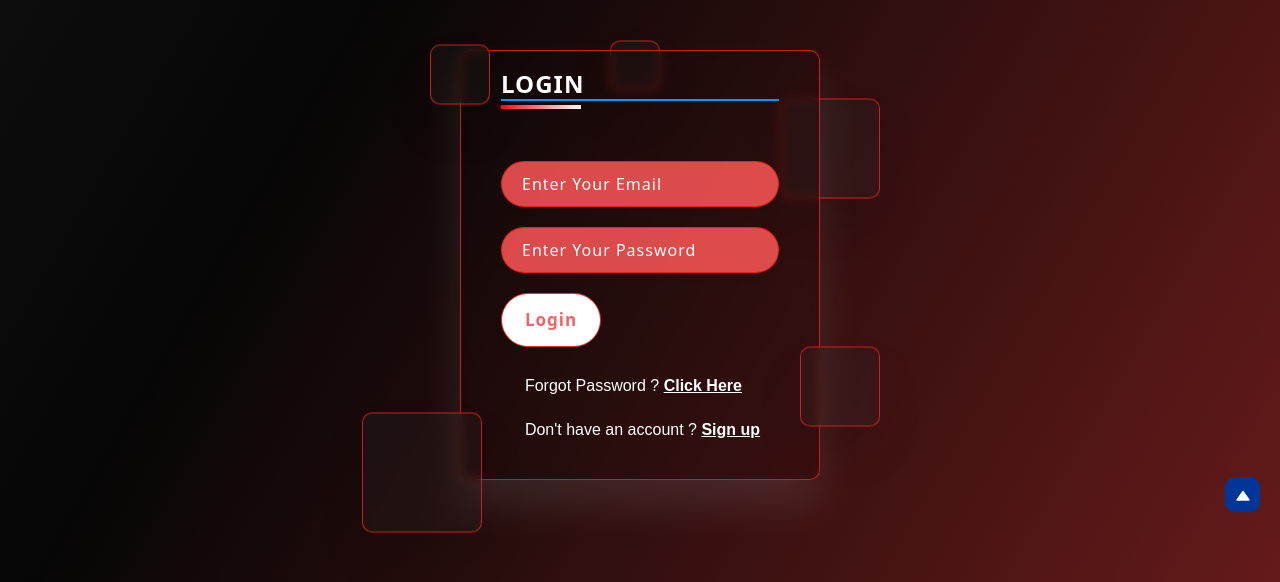
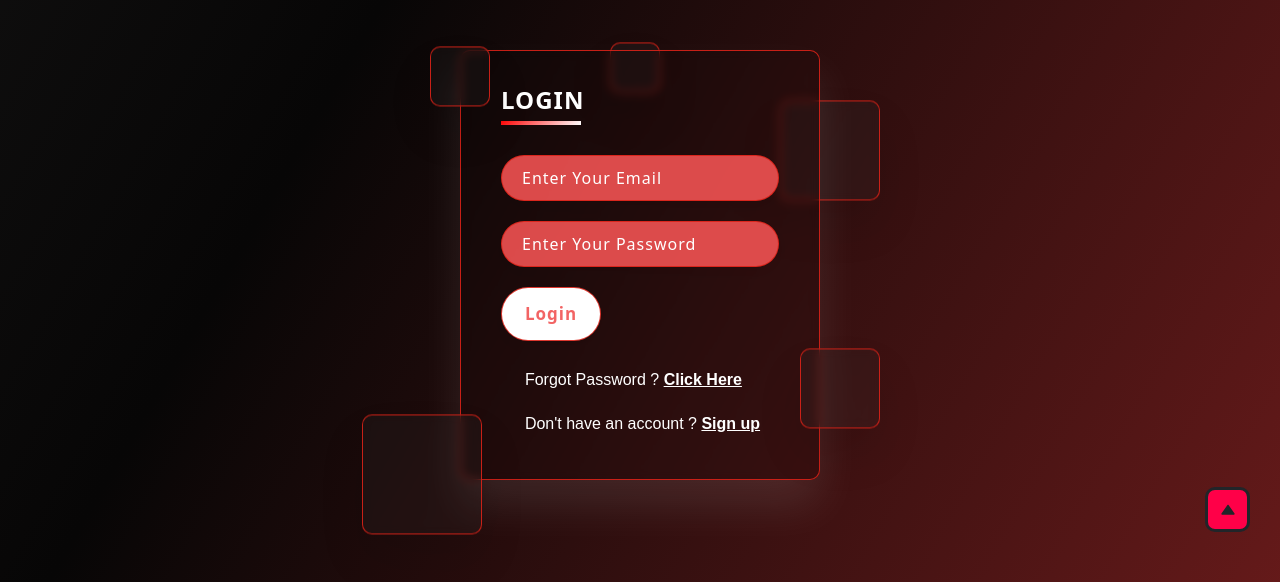
Before and after one commit to xSoyabx/proj, a React (Create React App) app in the folder E Commerce/client/: page /login in a window 1280 px wide. Shown: the part 218-800 px from the top of the page. Built offline with nearby package versions, Linux system fonts and the light colour scheme; no server answers; a web font is replaced by a local one.

Commit message:
scroll button file created and changes in css

```diff
--- /dev/null
+++ b/E Commerce/client/src/components/forms/ScrollButton.js
@@ -0,0 +1,42 @@
+import React, { useState, useEffect } from 'react';
+import { BiSolidUpArrow } from "react-icons/bi";
+import "../../styles/scroll_button.css";
+
+const ScrollButton = () => {
+  const [visible, setVisible] = useState(false);
+
+  const toggleVisible = () => {
+    const scrolled = document.documentElement.scrollTop;
+    if (scrolled > 300) {
+      setVisible(true);
+    } else {
+      setVisible(false);
+    }
+  };
+
+  const scrollToTop = () => {
+    window.scrollTo({
+      top: 0,
+      behavior: 'smooth'
+    });
+  };
+
+  useEffect(() => {
+    window.addEventListener('scroll', toggleVisible);
+    return () => {
+      window.removeEventListener('scroll', toggleVisible);
+    };
+  }, []);
+
+  return (
+    <button
+      className={`scroll-button ${visible ? 'visible' : ''}`}
+      onClick={scrollToTop}
+      style={{ position: 'fixed', bottom: '50px', right: '30px', zIndex: '1000' }}
+    >
+      <BiSolidUpArrow style={{ display: "block" }} />
+    </button>
+  );
+}
+
+export default ScrollButton;
--- a/E Commerce/client/src/components/layout/footer.js
+++ b/E Commerce/client/src/components/layout/footer.js
@@ -1,14 +1,11 @@
 import React from "react";
 import { Link, NavLink } from "react-router-dom";
-// import "//maxcdn.bootstrapcdn.com/bootstrap/4.1.1/css/bootstrap.min.css";
-// import"//maxcdn.bootstrapcdn.com/bootstrap/4.1.1/js/bootstrap.min.js";
-// import "cdnjs.cloudflare.com/ajax/libs/jquery/3.2.1/jquery.min.js";
-
 import { BiMailSend, BiPhoneCall } from "react-icons/bi";
 import { FaInstagram } from "react-icons/fa";
 import { FaFacebookF } from "react-icons/fa";
 import { FaWhatsapp } from "react-icons/fa";
-import { BiSolidUpArrow } from "react-icons/bi";
+import ScrollButton from "../forms/ScrollButton";
+import {} from "antd";
 import "../../styles/footer.css";
 
 const Footer = () => {
@@ -247,15 +244,7 @@ const Footer = () => {
           <span>Copyright © 2019, All Right Reserved Seobin</span>
         </div>
       </div>
-      <div id="back-to-top" className="back-to-top">
-        <button
-          className="btn btn-dark"
-          title="Back to Top"
-          style={{ display: "block" }}
-        >
-          <BiSolidUpArrow />
-        </button>
-      </div>
+      <ScrollButton/>
     </div>
   );
 };
--- a/E Commerce/client/src/index.css
+++ b/E Commerce/client/src/index.css
@@ -206,6 +206,10 @@ button.navbar-toggler {
   .navbar-collapse {
     flex-direction: column;
   }
+}
+
+  .SearchInput {
+    size: 50px;
 }
 
 /* helmet logo CSS */
--- a/E Commerce/client/src/styles/footer.css
+++ b/E Commerce/client/src/styles/footer.css
@@ -1,7 +1,7 @@
 .angry-grid {
   display: grid;
 
-  grid-template: 1fr 1fr 1fr / 1fr 1fr 1fr 1fr 1fr 1fr 1fr 1fr 1fr;
+  grid-template: 1fr 0fr  / 1fr 1fr 1fr 1fr 1fr 1fr 1fr 1fr 1fr;
 
   gap: 0px;
   height: 100%;
@@ -46,7 +46,7 @@
   grid-row: 3 / 4;
   grid-column: 1 / 4;
 }
- h3{
+.footer-social-link h3{
   display: flex;
   color: #88ff00;
   justify-content: center;
@@ -68,7 +68,8 @@
 #item-3 {
   background-color: transparent;
   font-size: 20px;
-  padding-top: 50px;
+  padding-top: 20px;
+  padding-bottom: 20px;
   color: #fff;
   display: flex;
   justify-content: center;
@@ -77,7 +78,7 @@
   grid-column: 4 / 7;
 }
 
-h2{
+.footer-menu h2{
   border-bottom: 2px solid #0099ff; /* Adjust the thickness and color as needed */
 }
 .nav-link{
@@ -235,35 +236,3 @@ button:hover {
 .footer-menu a:hover {
   color: #00f7ff;
 }
-
-#BiSolidUpArrow {
-  padding-bottom: 20px;
-}
-
-.back-to-top {
-  position: relative;
-  z-index: 2;
-}
-.back-to-top .btn-dark {
-  width: 35px;
-  height: 35px;
-  border-radius: 50%;
-  padding: 5px;
-  position: fixed;
-  bottom: 70px;
-  right: 20px;
-  background: #013699;
-  border-color: #2b2b2b;
-  border: 2px;
-  border-radius: 10px;
-  display: none;
-  z-index: 999;
-  -webkit-transition: all 0.3s linear;
-  -o-transition: all 0.3s linear;
-  transition: all 0.3s linear;
-}
-.back-to-top .btn-dark:hover {
-  cursor: pointer;
-  background: #0058fb;
-  border-color: #000000;
-}
--- a/E Commerce/client/src/styles/login-forget.css
+++ b/E Commerce/client/src/styles/login-forget.css
@@ -131,7 +131,8 @@ section .color {
   font-size: 24px;
   font-weight: 600;
   letter-spacing: 1px;
-  margin-bottom: 40px;
+  margin-top: 10px;
+  margin-bottom: 20px;
 }
 .form h2::before {
   content: "";
--- /dev/null
+++ b/E Commerce/client/src/styles/scroll_button.css
@@ -0,0 +1,19 @@
+  .scroll-button {
+    width: 45px;
+    height: 45px;
+    padding: 12px;
+    position: fixed;
+    background: #ff0048;
+    border-color: #2b2b2b;
+    border: 3px solid;
+    border-radius: 10px;
+    -webkit-transition: all 0.3s linear;
+    -o-transition: all 0.3s linear;
+    transition: all 0.3s linear;
+  }
+
+  .scroll-button:hover {
+    cursor: pointer;
+    background: #fc7474;
+    border-color: #000000;
+  }
```
